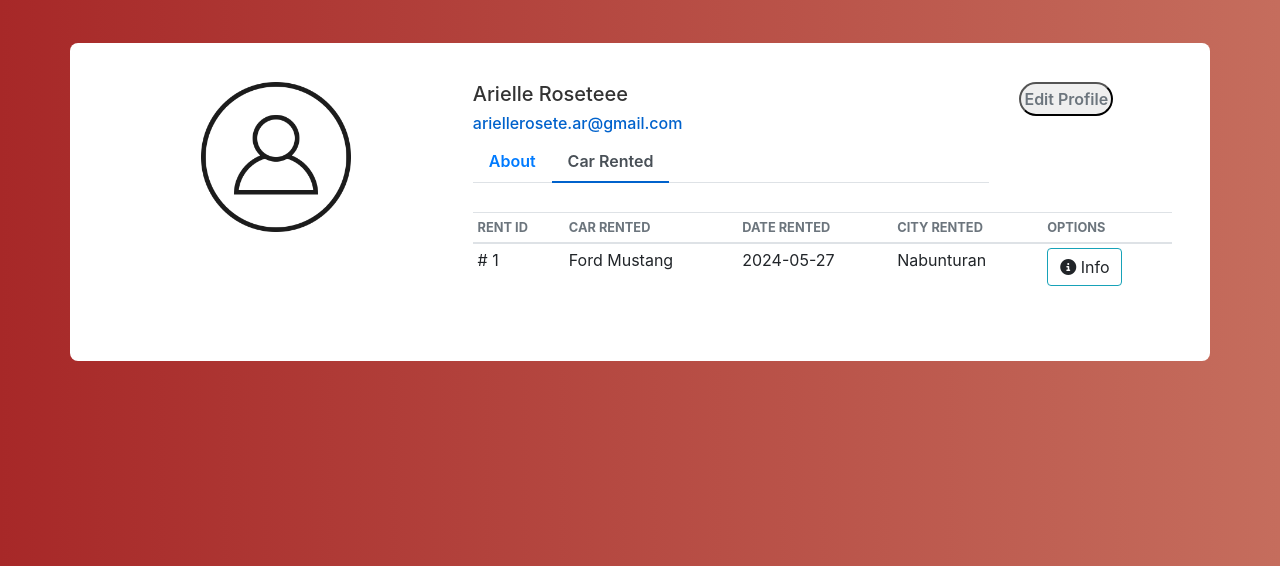
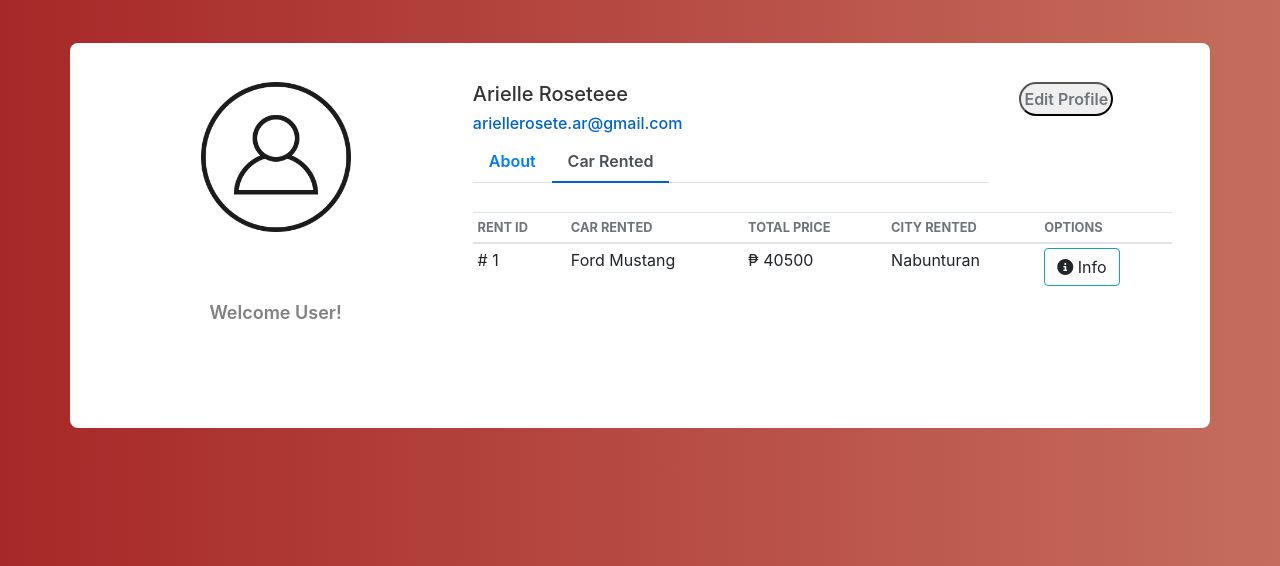
Before and after one commit to ayen-123/AutoQuest, a Flask app: a page that uses static/templates/User.html in a window 1280 px wide, after a click on "Car Rented". Shown: the part 65-631 px from the top of the page. Run offline with Flask 3, Linux system fonts and the light colour scheme; a user stored in the database is signed in; some libraries are stand-ins or nearby versions.

Commit message:
user location edit for employee

```diff
--- a/static/routes.py
+++ b/static/routes.py
@@ -214,48 +214,96 @@ def logout_page():
     flash("You have been logged out!", category='info')
     return redirect(url_for('index'))
 
-@app.route('/User/<string:user_id>', methods=['GET','POST'])
+@app.route('/User/<string:user_id>', methods=['GET', 'POST'])
 @login_required
 def userPage(user_id):
+    EmployeeLocation = None
+    locations = Address.query.all()
+    location_choices = [(location.addressID, f'{location.fullAddressName}') for location in locations]
+
     user = User.query.get(user_id)
     AddressAlias = aliased(Address)
-    rents_with_cars_and_addresses = db.session.query(Rent, Car, Address.addressID.label('pickup_address_id'), AddressAlias.addressID.label('dropoff_address_id'), Address, AddressAlias) \
-                                      .join(Car, Rent.carID == Car.carID) \
-                                      .outerjoin(Address, Rent.locationRentedID == Address.addressID) \
-                                      .outerjoin(AddressAlias, Rent.locationDropOffID == AddressAlias.addressID) \
-                                      .join(User, Rent.driverLicense == User.driverLicense) \
-                                      .filter(User.driverLicense == user_id) \
-                                      .all()
+    rentsWithAll = db.session.query(Rent, Car,  Address.addressID.label('pickupAddressID'), AddressAlias.addressID.label('dropoffAddressID'),Address, AddressAlias, Promotional, CarClass) \
+                                            .outerjoin(Promotional, Rent.promotionalID == Promotional.promotionalID) \
+                                            .join(Car, Rent.carID == Car.carID) \
+                                            .join(CarClass, Car.classID == CarClass.carClassID) \
+                                            .outerjoin(Address, Rent.locationRentedID == Address.addressID) \
+                                            .outerjoin(AddressAlias, Rent.locationDropOffID == AddressAlias.addressID) \
+                                            .join(User, Rent.driverLicense == User.driverLicense) \
+                                            .filter(User.driverLicense == user_id) \
+                                            .all()
 
     rents = []
-    for rent, car, pickup_address_id, dropoff_address_id, pickup_address, dropoff_address in rents_with_cars_and_addresses:
+    for rent, car,pickupAddressID,dropoffAddressID, pickupAddress, dropoffAddress, promo, carClass in rentsWithAll:
+        rentalDuration = (rent.dateReturned - rent.dateRented).days + 1
+        rentalPrice = calculateRentalPrice(rentalDuration, carClass, promo)
+        totalPrice = rentalPrice
+
         rent_data = {
             'rent': rent,
             'car': car,
-            'pickup_address': pickup_address,
-            'dropoff_address': dropoff_address
+            'pickupAddress': pickupAddress,
+            'dropoffAddress': dropoffAddress,
+            'promo': promo,
+            'rentalPrice': rentalPrice,
+            'totalPrice': totalPrice
         }
         rents.append(rent_data)
+        if user.type == 'employee':
+            user = Employee.query.get(user_id)
+            EmployeeLocation = Address.query.get(user.locationAssignedID)
+
 
     phoneNumbers = PhoneNumber.query.filter_by(owner=user_id, isDeleted=False).all()
-    return render_template('User.html', user=user, rents=rents, phoneNumbers=phoneNumbers)
+    return render_template('User.html', user=user, rents=rents, phoneNumbers=phoneNumbers, location_choices=location_choices, EmployeeLocation=EmployeeLocation)
+
+def calculateRentalPrice(rentalDuration, carClass, promo):
+    base_price = getPrice(rentalDuration, carClass)
+    if promo:
+        discount_rate = promo.discountRate
+        discount_amount = base_price * discount_rate
+        total_price = base_price - discount_amount
+    else:
+        total_price = base_price
+
+    return total_price
+
+def getPrice(rentalDuration, carClass):
+    if rentalDuration <= 1:
+        base_price = carClass.price
+    elif rentalDuration <= 7:
+        base_price = carClass.oneWeekPrice
+    elif rentalDuration <= 14:
+        base_price = carClass.twoWeekPrice
+    else:
+        base_price = carClass.oneMonthPrice + (rentalDuration - 30) * carClass.price
+
+    return base_price
 
 @app.route('/update_profile/<string:user_id>', methods=['GET','POST'])
 @login_required
 def update_profile(user_id):
+    locations = Address.query.all()
+
+    location_choices = [(location.addressID, f'{location.fullAddressName}') for location in locations]
+
     if request.method == 'POST':
         name = request.form['name']
         email = request.form['email']
+        locationAssignedID = request.form['location']
         user = User.query.filter_by(driverLicense=user_id).first()
         if user:
             user.name = name
             user.email = email
+            if user.type == 'employee':
+                user = Employee.query.get(user_id)
+                user.locationAssignedID = locationAssignedID
             db.session.commit()
             flash('Profile updated successfully!', category='success')
             return redirect(url_for('userPage', user_id=user_id))
         else:
             flash('User not found!', category='error')
-        return redirect(url_for('userPage', user_id=user_id))
+        return redirect(url_for('userPage', user_id=user_id, ))
     else:
         pass
 
--- a/static/templates/User.html
+++ b/static/templates/User.html
@@ -1,6 +1,6 @@
 {% extends 'base.html'%}
 {% block title %}
-User Profile
+Shop
 {% endblock %}
 
 {% block content%}
@@ -44,6 +44,17 @@ User Profile
         <div class="row">
             <div class="col-md-4">
                 <div class="profile-work" style="text-align: center; align-items: center; margin-top: 5%;">
+                    <p style="font-size: large;"  >Welcome User!</p>
+                    <!-- <button type="button" class="profile-edit-btn" name="btnAddMore" style="font-size: smaller;" value="Employee verification" data-toggle="modal" data-target="#VerificationModal" >Employee verification</button> -->
+                    <!-- <a href="">Website Link</a><br/>
+                    <a href="">Bootsnipp Profile</a><br/>
+                    <a href="">Bootply Profile</a>
+                    <p>SKILLS</p>
+                    <a href="">Web Designer</a><br/>
+                    <a href="">Web Developer</a><br/>
+                    <a href="">WordPress</a><br/>
+                    <a href="">WooCommerce</a><br/>
+                    <a href="">PHP, .Net</a><br/> -->
                 </div>
             </div>
             <div class="col-md-8">
@@ -111,6 +122,20 @@ User Profile
                                         <p>{{user.type}}</p>
                                     </div>
                                 </div>
+                                {% if user.__class__.__name__ == 'Employee' %}
+                                <div class="row" >
+                                    <div class="col-md-6">
+                                        <label>Location Assigned</label>
+                                    </div>
+                                    <div class="col-md-6">
+                                        {% if EmployeeLocation %}
+                                        <p> {{ EmployeeLocation.fullAddressName }}</p>
+                                        {% else %}
+                                        <p> Not yet Assigned to any location please edit...</p>
+                                        {% endif %}
+                                    </div>
+                                </div>
+                                {% endif %}
                     </div>
                     <div class="tab-pane fade" id="profile" role="tabpanel" aria-labelledby="profile-tab">
                         <table class="table table-sm">
@@ -118,7 +143,7 @@ User Profile
                                 <tr>
                                     <th>Rent ID</th>
                                     <th>Car Rented</th>
-                                    <th>Date Rented</th>
+                                    <th>Total Price</th>
                                     <th>City Rented</th>
                                     <th>Options</th>
                                 </tr>
@@ -128,8 +153,8 @@ User Profile
                                     <tr class="align-middle">
                                         <td># {{ rentData.rent.rentID }}</td>
                                         <td>{{ rentData.car.carMake }} {{ rentData.car.carModel }}</td>
-                                        <td>{{ rentData.rent.dateRented }}</td>
-                                        <td>{{ rentData.pickup_address.city }}</td>
+                                        <td>₱ {{ rentData.totalPrice }}</td>
+                                        <td>{{ rentData.pickupAddress.city }}</td>
                                         <td>
                                             <a type="button" class="btn btn-outline-info btn-circle" data-toggle="modal" data-target="#RentInfo_{{ rentData.rent.rentID}}" ><i class="fa fa-info-circle"></i> Info</a>
                                         </td>
@@ -164,6 +189,16 @@ User Profile
                         <label for="email">Email</label>
                         <input type="email" class="form-control" id="email" name="email" value="{{ user.email }}">
                     </div>
+                    {% if user.__class__.__name__ == 'Employee' %}
+                    <div class="form-group">
+                        <label for="location">Location</label>
+                        <select class="form-control" id="location" name="location">
+                            {% for location_id, location_name in location_choices %}
+                                <option value="{{ location_id }}">{{ location_name }}</option>
+                            {% endfor %}
+                        </select>
+                    </div>
+                    {% endif %}
                     <!-- Add more form fields here -->
                 </form>
             </div>
@@ -224,20 +259,28 @@ User Profile
                     </thead>
                     <tbody>
                         <tr>
-                            <td>Rented Date: {{ rentData.rent.dateRented }} </td>
-                            <td>Car Price:₱ {{ rentData.car.class.price }} /day</td>
+                            <td>Total Price for Rent: ₱  {{ rentData.totalPrice }}</td>
+                            <td>Car Price:₱  {{ rentData.car.class.price }} /day</td>
+                        </tr>
+                        <tr>
+                            <td>Date Rented: {{ rentData.rent.dateRented }}</td>
+                            <td>car licensePlate: {{ rentData.car.licensePlate }}</td>
                         </tr>
                         <tr>
                             <td>Drop-off date: {{ rentData.rent.dateReturned }}</td>
-                            <td>car licensePlate: {{ rentData.car.licensePlate }}</td>
+                            <td>Address Rented: {{ rentData.pickupAddress.fullAddressName }}</td>
                         </tr>
                         <tr>
                             <td>odometer Rented and Returned:  {{ rentData.rent.odometerRented }} / {{ rentData.rent.odometerReturned }}</td>
-                            <td>Address Rented: {{ rentData.pickup_address.fullAddressName }}</td>
+                            <td>Address Returned: {{ rentData.dropoffAddress.fullAddressName }}</td>
                         </tr>
                         <tr>
                             <td>gas Volume: {{ rentData.rent.gasVolume }}</td>
-                            <td>Address Returned: {{ rentData.dropoff_address.fullAddressName }}</td>
+                            {% if rentData.promo.discountRate %}
+                            <td>Promo For the car class:   {{ rentData.promo.discountRate * 100}}  %</td>
+                            {% else %}
+                            <td>Promo For the car class:   No Promo Given</td>
+                        {% endif %}
                         </tr>
                     </tbody>
                 </table>
```
Also changed, not shown: instance/main.db.
